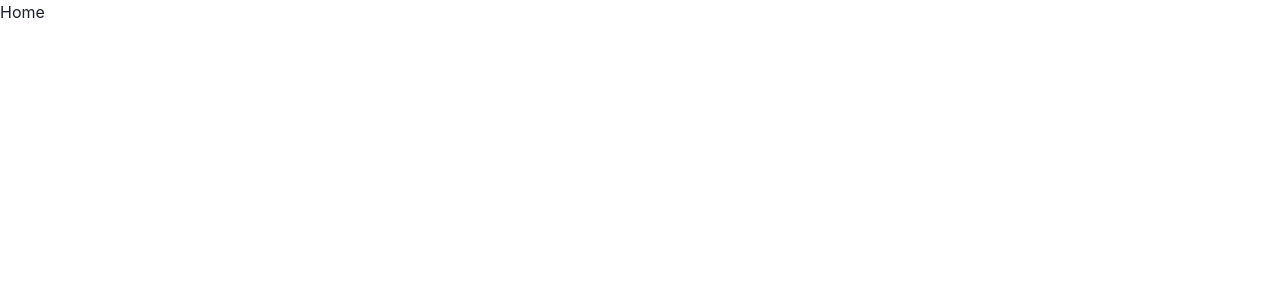
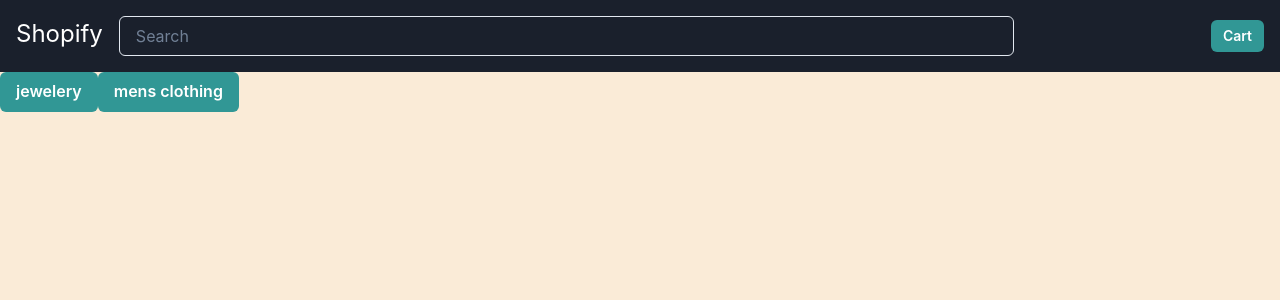
Before and after one commit to hrishav77/Shop-ify, a React (Create React App) app in the folder frontend/: page / in a window 1280 px wide. Shown: the top 300 px of the page. Built offline with nearby package versions, Linux system fonts and the light colour scheme.

Commit message:
made some components in frontend
made a navbar with search bar then a card component for the products mapped the cards and handled category wise fetching

```diff
--- a/frontend/src/App.js
+++ b/frontend/src/App.js
@@ -2,6 +2,7 @@ import { ChakraProvider,extendTheme } from '@chakra-ui/react'
 import {BrowserRouter,Routes ,Route} from "react-router-dom";
 import Home from "./pages/Home";
 import Cart from "./pages/Cart";
+import Navbar from './components/Navbar';
 const theme = extendTheme({
   styles: {
     global: () => ({
@@ -18,7 +19,7 @@ function App() {
     <ChakraProvider theme={theme}>
     <div className="routes">
     <BrowserRouter>
-    {/* <Navbar/> */}
+    <Navbar/>
     <Routes>
       <Route path="/" element={<Home/>}/>
       <Route path="/cart" element={<Cart/>}/>
--- /dev/null
+++ b/frontend/src/components/Item.js
@@ -0,0 +1,39 @@
+import { Card, CardBody, CardFooter,Image,Stack,Heading,Text,Divider,ButtonGroup,Button } from '@chakra-ui/react'
+
+import React from 'react'
+
+export default function Item(props) {
+  return (
+
+    <Card w="20%" h="10%" m="1%" borderRadius="5%">
+    <CardBody >
+    <Image
+
+      src={props.url}
+      borderRadius='lg'
+    />
+    <Stack mt='6' spacing='3'>
+      <Heading size='md'>{props.title}</Heading>
+      <Text>
+        {props.description}
+      </Text>
+      <Text color='blue.600' fontSize='2xl'>
+        {props.price}
+      </Text>
+    </Stack>
+  </CardBody>
+  <Divider />
+  <CardFooter>
+    <ButtonGroup spacing='2'>
+      <Button variant='solid' colorScheme='blue'>
+        Buy now
+      </Button>
+      <Button variant='ghost' colorScheme='blue'>
+        Add to cart
+      </Button>
+    </ButtonGroup>
+  </CardFooter>
+</Card>
+
+  )
+}
--- /dev/null
+++ b/frontend/src/components/Navbar.js
@@ -0,0 +1,33 @@
+import { Box, Flex, Input, Button } from "@chakra-ui/react";
+
+const Navbar = () => {
+  return (
+    <Flex
+      as="nav"
+      align="center"
+      justify="space-between"
+      padding="1rem"
+      backgroundColor="gray.800"
+      color="white"
+    >
+
+      <Flex width="80%">
+      <Box fontSize="2xl" >
+       Shopify
+      </Box>
+        <Input
+          type="text"
+          placeholder="Search"
+          marginLeft="1rem"
+          size="md"
+        />
+
+      </Flex>
+      <Button colorScheme="teal" size="sm">
+          Cart
+        </Button>
+    </Flex>
+  );
+};
+
+export default Navbar;
--- /dev/null
+++ b/frontend/src/components/Product.js
@@ -0,0 +1,25 @@
+import {React,useState,useEffect } from 'react'
+import Item from './Item'
+import { Flex } from '@chakra-ui/react'
+export default function Product(props) {
+    const [items,setitem]=useState("")
+    const fetchProducts=async()=>{
+        const data=await fetch("https://fakestoreapi.com/products/category/"+props.category)
+          const datajson=await data.json()
+          if(data.ok){
+            // setGoals(goaljson)
+            setitem(datajson)
+          }
+    }
+    useEffect(()=>{
+        fetchProducts()
+    },[props.category])
+  return (
+    <div>
+        <Flex>
+        {items && items.map((item)=>(
+        <Item title={item.title} price={item.price} description={item.description} url={item.image}/>))}
+        </Flex>
+    </div>
+  )
+}
--- a/frontend/src/index.css
+++ b/frontend/src/index.css
@@ -5,6 +5,7 @@ body {
     sans-serif;
   -webkit-font-smoothing: antialiased;
   -moz-osx-font-smoothing: grayscale;
+  background-color: antiquewhite;
 }
 
 code {
--- a/frontend/src/pages/Home.js
+++ b/frontend/src/pages/Home.js
@@ -1,7 +1,15 @@
-import React from 'react'
-
+import React, { useState } from 'react'
+import Product from '../components/Product'
+import Starting from './Starting'
 export default function Home() {
+  const [catego,setcatego]=useState("")
+  const buttonHandler=(e)=>{
+    setcatego(e.target.value)
+  }
   return (
-    <div>Home</div>
+    <div>
+     {!catego && <Starting clicked={buttonHandler}/>}
+     {catego && <Product category={catego}/> }
+    </div>
   )
 }
--- /dev/null
+++ b/frontend/src/pages/Starting.js
@@ -0,0 +1,18 @@
+import { Box ,Button} from '@chakra-ui/react'
+import React from 'react'
+
+export default function Starting(props) {
+
+  return (
+
+    <Box>
+        <Button colorScheme='teal' value="jewelery" onClick={props.clicked}>
+        jewelery
+        </Button>
+        <Button colorScheme='teal' value="men's clothing" onClick={props.clicked}>
+        mens clothing
+        </Button>
+    </Box>
+
+  )
+}
```
